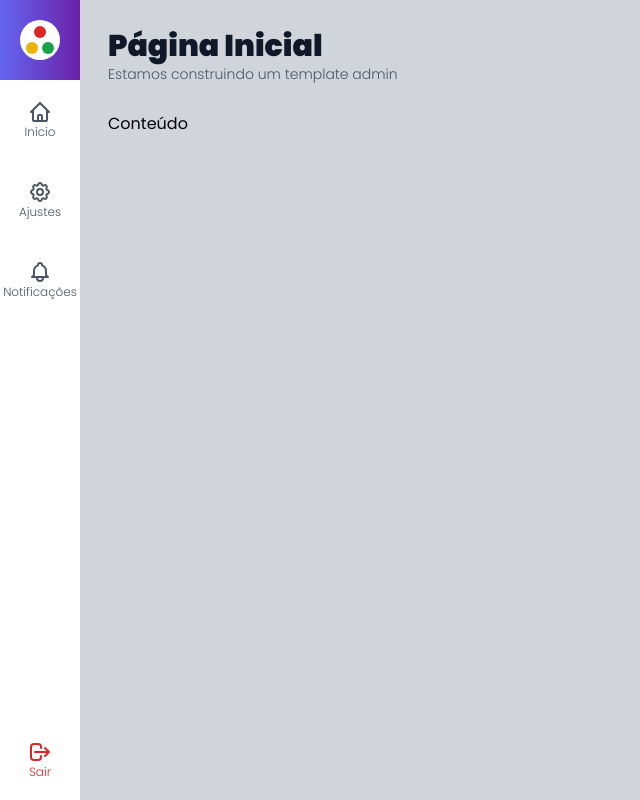
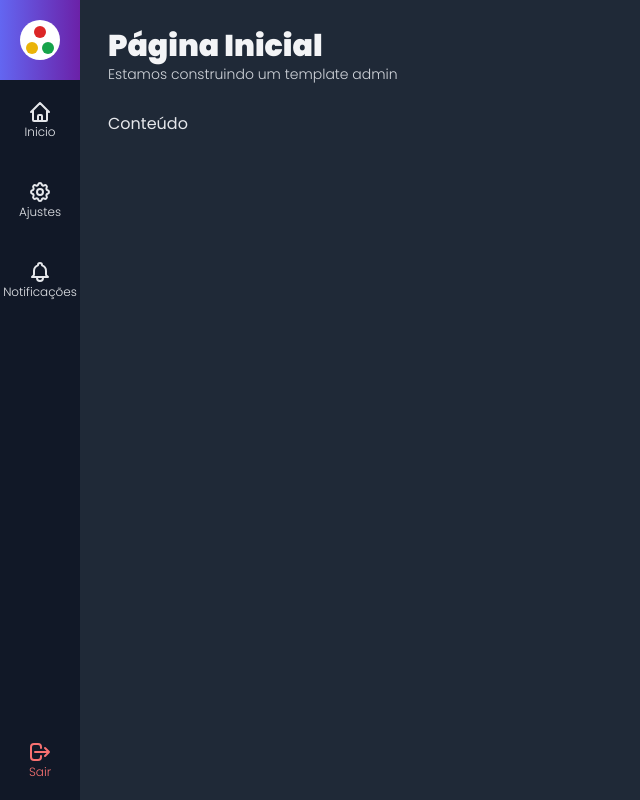
Before and after one commit to pabloaraujo22/admin-template-next, a Next.js app: page / in a window 1280 px wide. Shown: the whole page, without its empty margins (0-640 px from the left). Built offline with nearby package versions, Linux system fonts and the light colour scheme.

Commit message:
Esquema de Cores

```diff
--- a/src/components/templates/Conteudo.tsx
+++ b/src/components/templates/Conteudo.tsx
@@ -2,5 +2,9 @@ interface ConteudoProps {
     children?: any;
 }
 export default function Conteudo(props: ConteudoProps) {
-    return <div className={`flex flex-col mt-7`}>{props.children}</div>;
+    return (
+        <div className={`flex flex-col mt-7 dark:text-gray-200`}>
+            {props.children}
+        </div>
+    );
 }
--- a/src/components/templates/Layout.tsx
+++ b/src/components/templates/Layout.tsx
@@ -9,7 +9,7 @@ interface LayoutProps {
 }
 export default function Layout(props: LayoutProps) {
     return (
-        <div className={`flex h-screen w-screen`}>
+        <div className={`dark flex h-screen w-screen`}>
             <MenuLateral />
             <div
                 className={`flex flex-col w-full p-7 bg-gray-300 dark:bg-gray-800`}
--- a/src/components/templates/MenuItem.tsx
+++ b/src/components/templates/MenuItem.tsx
@@ -11,7 +11,7 @@ export default function MenuItem(props: MenuItemProps) {
     function renderizarLink() {
         return (
             <a
-                className={`flex flex-col justify-center items-center w-20 h-20 text-gray-600 ${props.className} `}
+                className={`flex flex-col justify-center items-center w-20 h-20 text-gray-600 dark:text-gray-200 ${props.className} `}
             >
                 {props.icone}
                 <span className={`text-xs font-light`}>{props.texto}</span>
@@ -22,7 +22,7 @@ export default function MenuItem(props: MenuItemProps) {
     return (
         <li
             onClick={props.onClick}
-            className={`hover:bg-gray-100 cursor-pointer`}
+            className={`hover:bg-gray-100 dark:hover:bg-gray-800 cursor-pointer`}
         >
             {props.url ? (
                 <Link href={props.url}>{renderizarLink()}</Link>
--- a/src/components/templates/MenuLateral.tsx
+++ b/src/components/templates/MenuLateral.tsx
@@ -5,7 +5,9 @@ import MenuItem from './MenuItem';
 interface MenuLateralProps {}
 export default function MenuLateral(props: MenuLateralProps) {
     return (
-        <aside className={`flex flex-col`}>
+        <aside
+            className={`flex flex-col bg-gray-200 text-gray-700 dark:bg-gray-900 dark:text-gray-200`}
+        >
             <div
                 className={`flex flex-col items-center justify-center h-20 w-20 bg-gradient-to-r from-indigo-500 to-purple-800`}
             >
@@ -28,7 +30,7 @@ export default function MenuLateral(props: MenuLateralProps) {
                 <MenuItem
                     onClick={() => console.log('logout')}
                     texto="Sair"
-                    className={`text-red-600 hover:bg-red-400 hover:text-white`}
+                    className={`text-red-600  hover:bg-red-400  hover:text-white dark:text-red-400 dark:hover:text-white`}
                     icone={<IconeSair />}
                 />
             </ul>
--- a/src/components/templates/Titulo.tsx
+++ b/src/components/templates/Titulo.tsx
@@ -5,10 +5,14 @@ interface TituloProps {
 export default function Titulo(props: TituloProps) {
     return (
         <div>
-            <h1 className={`font-black text-3xl text-gray-900`}>
+            <h1
+                className={`font-black text-3xl text-gray-900 dark:text-gray-100`}
+            >
                 {props.titulo}
             </h1>
-            <h2 className={`font-light text-sm text-gray-600`}>
+            <h2
+                className={`font-light text-sm text-gray-600 dark:text-gray-300`}
+            >
                 {props.subtitulo}
             </h2>
         </div>
```
